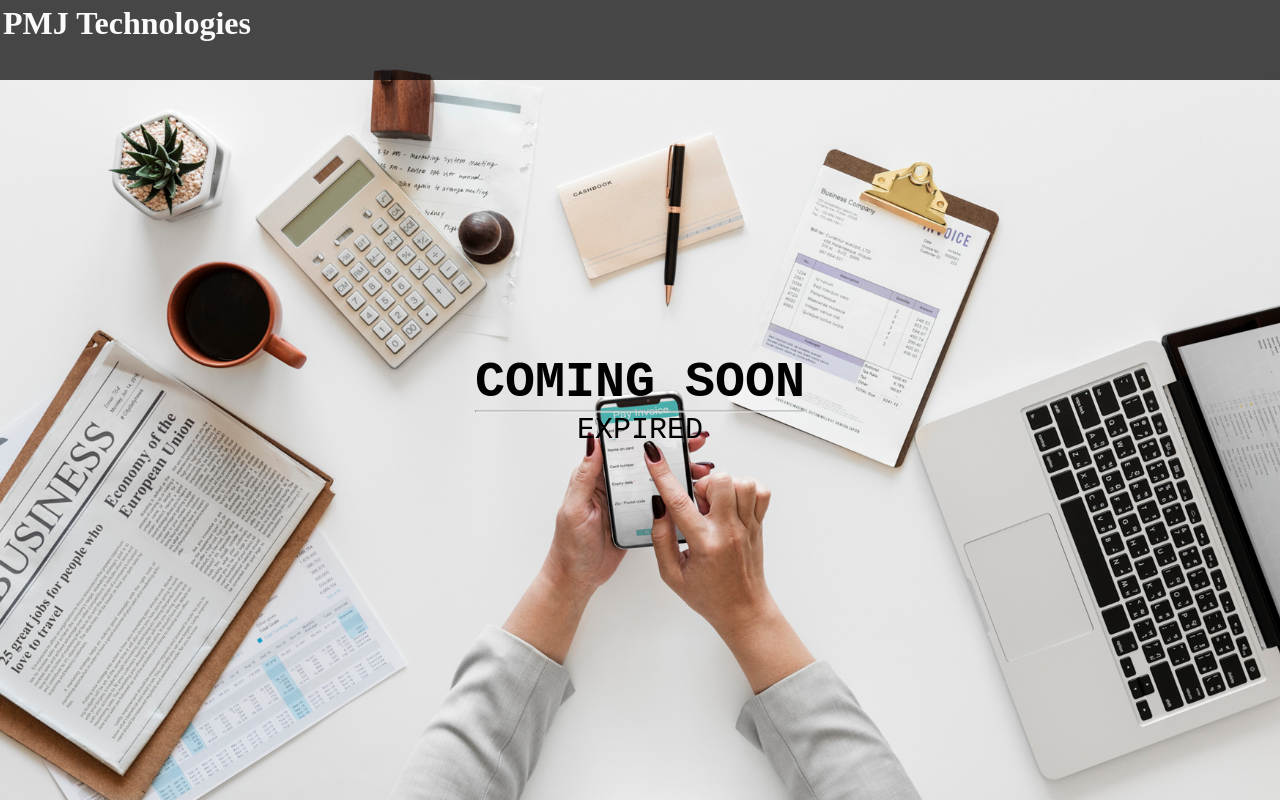
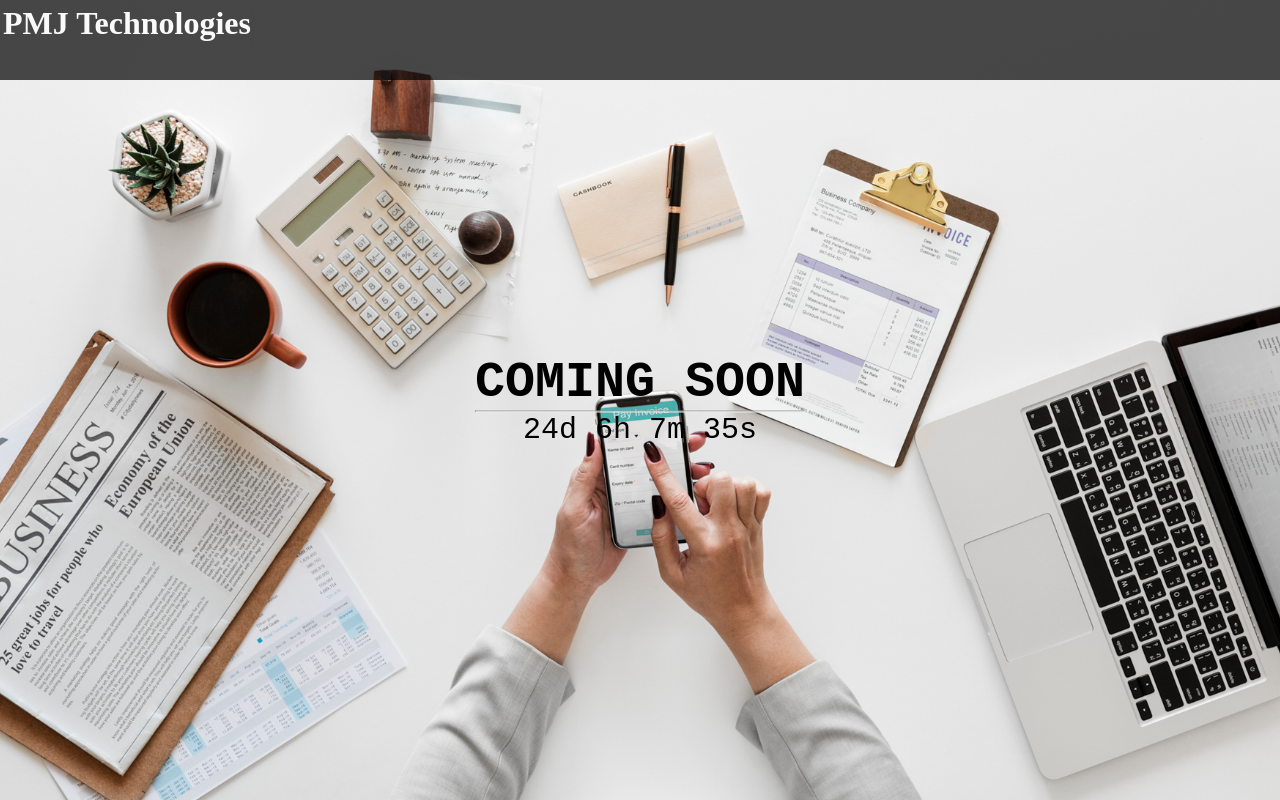
Before and after one commit to PmjGroups/pmjtechnologies.com, a plain HTML site: page index.html in a window 1280 px wide. Drawn offline with Linux system fonts and the light colour scheme.

Commit message:
Update index.html

```diff
--- a/index.html
+++ b/index.html
@@ -80,7 +80,7 @@ body
 </div>
 	<script>
 // Set the date we're counting down to
-var countDownDate = new Date("Aug 5, 2017 15:37:25").getTime();
+var countDownDate = new Date("Jan 5, 2019 15:37:25").getTime();
 // Update the count down every 1 second
 var countdownfunction = setInterval(function() {
     // Get todays date and time
@@ -90,7 +90,7 @@ var countdownfunction = setInterval(function() {
     var distance = countDownDate - now;
 
     // Time calculations for days, hours, minutes and seconds
-    var days = Math.floor(distance / (1000 * 60 * 60 * 24));
+    var days = Math.floor(distance / (10000 * 60 * 60 * 24));
     var hours = Math.floor((distance % (1000 * 60 * 60 * 24)) / (1000 * 60 * 60));
     var minutes = Math.floor((distance % (1000 * 60 * 60)) / (1000 * 60));
     var seconds = Math.floor((distance % (1000 * 60)) / 1000);
```
